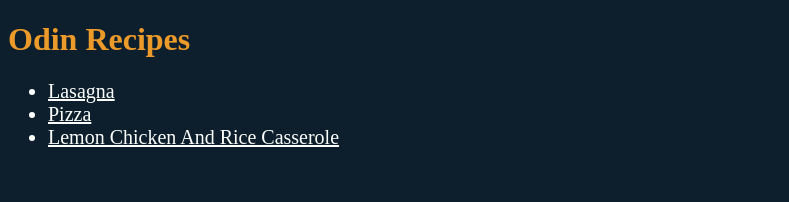
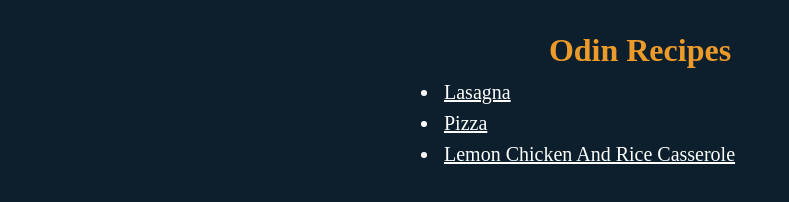
Before and after one commit to aderitoapelao/odin-recipes, a plain HTML site: page index.html in a window 1280 px wide. Shown: the whole page, without its empty margins (0-789 px from the left). Drawn offline with Linux system fonts and the light colour scheme.

Commit message:
Add presets I added box-sizing, padding and margin, aply the knowledge of box model

```diff
--- /dev/null
+++ b/css/indexstyle.css
@@ -0,0 +1,34 @@
+html {
+    box-sizing: border-box;
+}
+
+*,
+*::after,
+*::before {
+    box-sizing: inherit;
+}
+
+* {
+    padding: 0;
+    margin: 0;
+}
+
+h1,
+ul {
+    width: 400px;
+    height: auto;
+    margin: 0 auto;
+}
+
+h1 {
+    text-align: center;
+    margin-top: 2rem;
+}
+
+ul {
+    margin-top: 0.5rem;
+}
+
+ul li {
+    padding: 4px;
+}
--- a/index.html
+++ b/index.html
@@ -5,6 +5,7 @@
     <meta name="viewport" content="width=device-width, initial-scale=1.0">
     <title>Odin Recipes</title>
     <link rel="stylesheet" href="./css/style.css">
+    <link rel="stylesheet" href="./css/indexstyle.css">
 </head>
 <body>
     <h1>Odin Recipes</h1>
```
